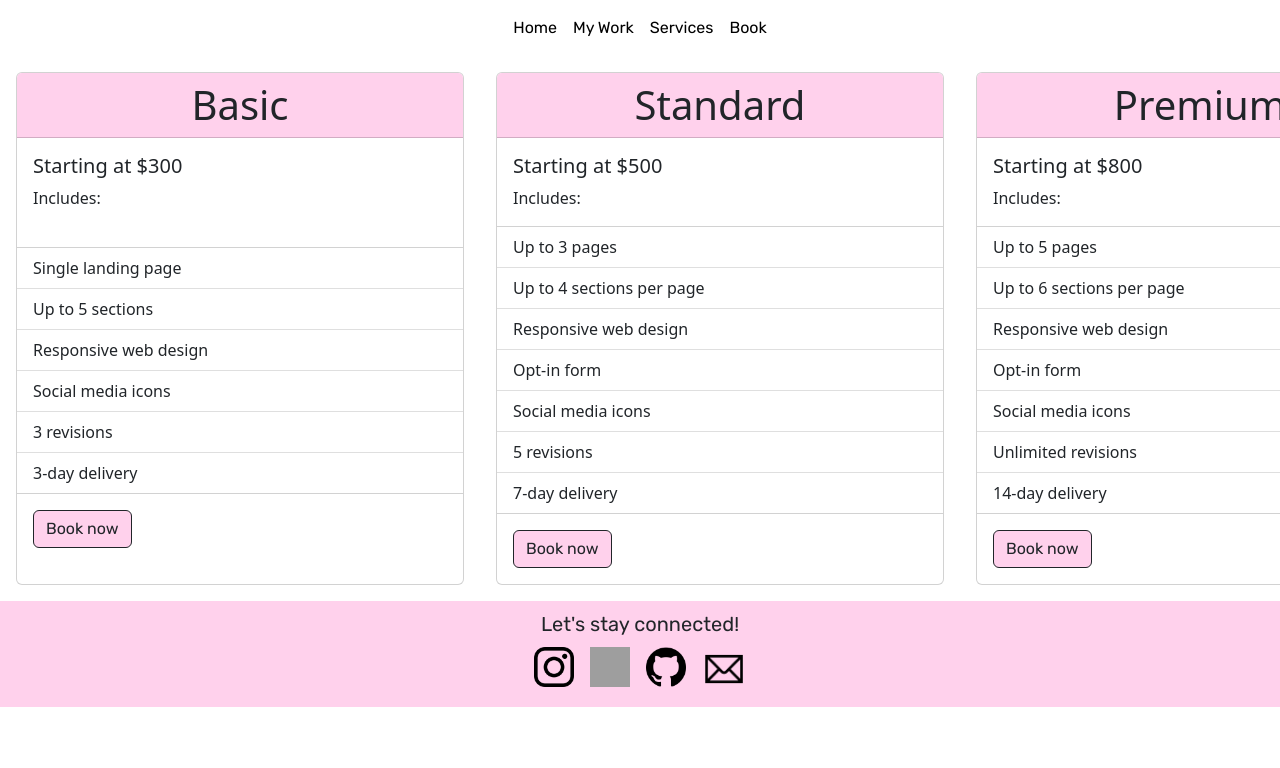
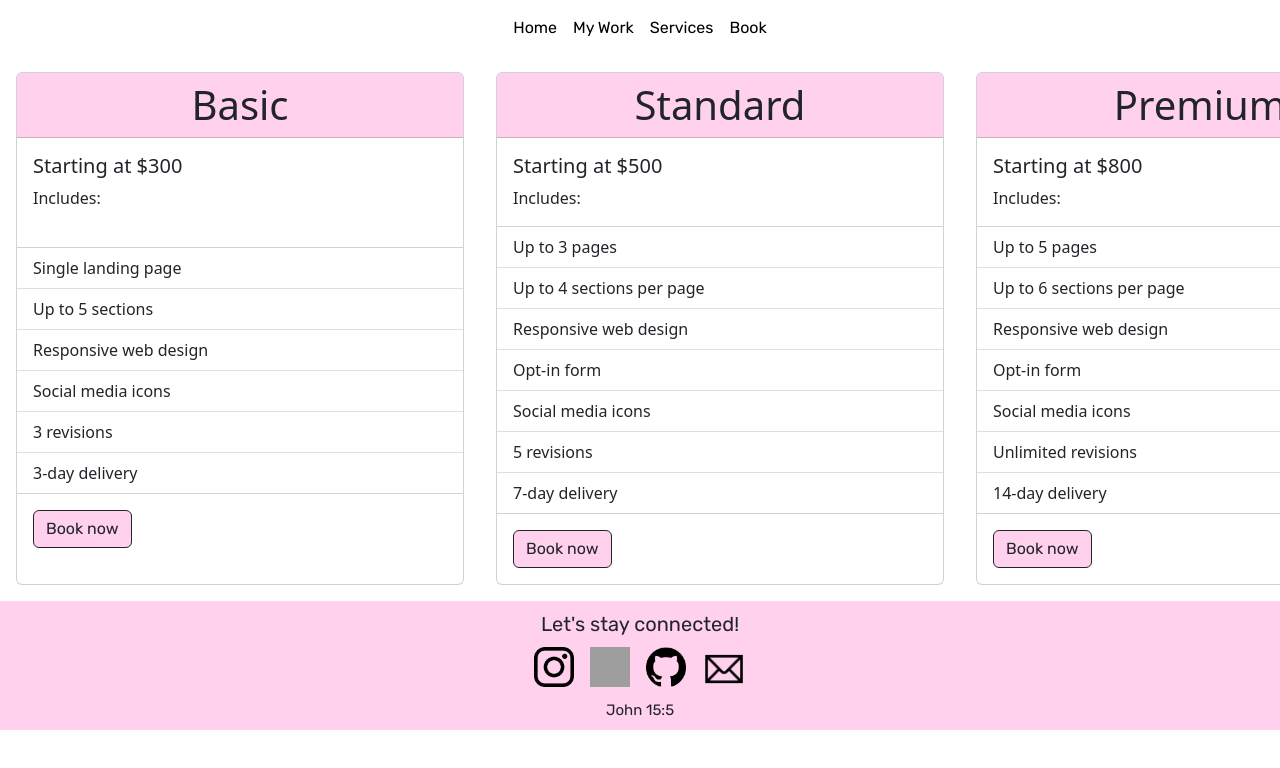
Before and after one commit to nyashanice/Freelance-Site, a React (Create React App) app: page /services in a window 1280 px wide. Shown: the top 768 px of the page. Built offline with nearby package versions, Linux system fonts and the light colour scheme; grey boxes are pictures that could not be loaded; a web font is replaced by a local one.

Commit message:
complete footer styling

```diff
--- a/src/components/Footer.js
+++ b/src/components/Footer.js
@@ -36,6 +36,7 @@ export default function Footer() {
           />
         </Link>
       </div>
+      <div className="text-center footer-verse">John 15:5</div>
     </div>
   );
 }
--- a/src/styles/Footer.css
+++ b/src/styles/Footer.css
@@ -16,3 +16,8 @@
     font-size: 20px;
     font-family: 'Rubik', sans-serif;
 }
+
+.footer-verse {
+    font-family: 'Rubik', sans-serif;
+    font-size: 15px;
+}
```
